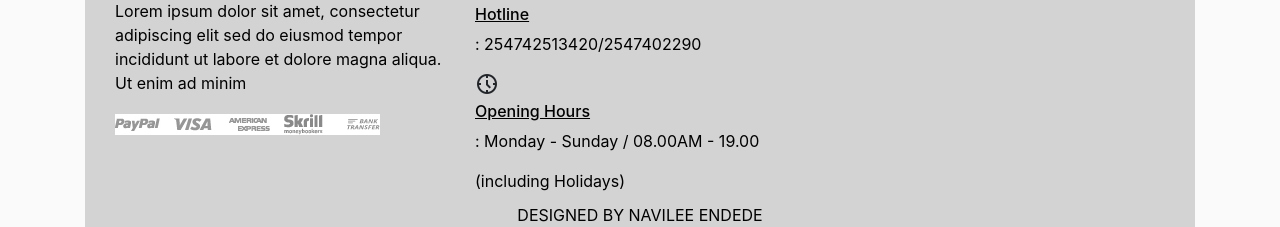
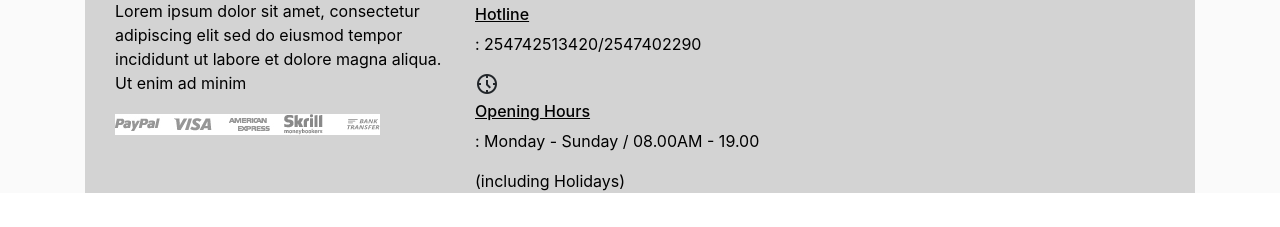
Before and after one commit to A60-0141/Mich-Hybrid-Auto-Tech-app, a Django app: page / in a window 1280 px wide. Shown: the part 4860-5087 px from the top of the page. After the commit the page ends 5053 px from the top, so only its background shows below. Run offline with Django 5.2, Linux system fonts and the light colour scheme; data comes from the database, SQL or seed files in the repository; some libraries are stand-ins or nearby versions.

Commit message:
second changes

```diff
--- a/store/templates/store/store.html
+++ b/store/templates/store/store.html
@@ -602,17 +602,7 @@
 			</div>
 		</div>
 	</div>
-	<div id="tiva-copyright">
-		<div class="container">
-			<div class="row">
-				<div class="text-center col-lg-12">
-					<span>
-						<a target="_blank" href="https://www.templateshub.net" style="color: black; text-decoration: none;">DESIGNED BY NAVILEE ENDEDE</a>
-					</span>
-				</div>
-			</div>
-		</div>
-	</div>
+
 </footer>
 
 <style>
```
